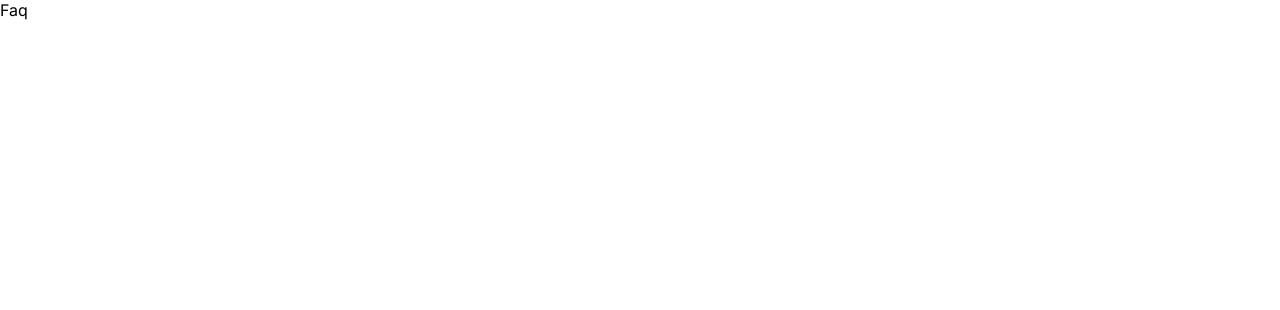
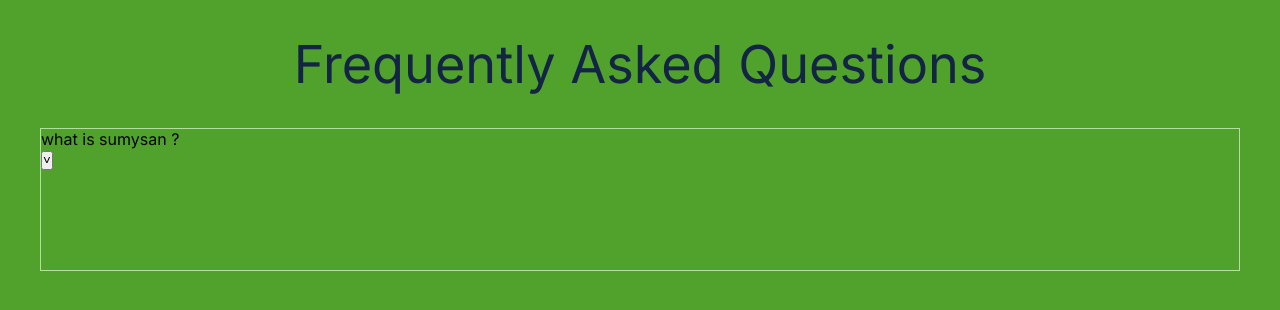
Before and after one commit to SumySan-Homex/Sumysan, a Next.js app: page /faqs in a window 1280 px wide. Shown: the top 310 px of the page. Built offline with nearby package versions, Linux system fonts and the light colour scheme.

Commit message:
:zap: Improve performance of the FAQ page. styling incoming

```diff
--- a/app/faqs/page.tsx
+++ b/app/faqs/page.tsx
@@ -1,7 +1,44 @@
-import React from "react";
+"use client";
+import React, { useState } from "react";
+import styles from "../../styles/page.module.css";
 
 const Faq = () => {
-  return <div>Faq</div>;
+  //state to manage the toggling of the dropdown
+  const [dropdownOpen, setDropdownOpen] = useState(false);
+
+  //function to manage the toggle button
+  const handleToggle = () => {
+    setDropdownOpen(!dropdownOpen);
+    // (prevDropdownOpen: any) => !prevDropdownOpen
+  };
+  return (
+    <div className={styles.faqContainer}>
+      <div className={styles.faqContents}>
+        <h3 className={styles.faqHeader}>Frequently Asked Questions</h3>
+
+        <div className={styles.faqDropdown}>
+          <p>what is sumysan ?</p>
+
+          {/* for dropdown to appear when dropdownOpen state is true */}
+          {dropdownOpen && (
+            <p>
+              Sumysan is a prop tech company into real estate aquisition and
+              <br />
+              sorts.
+            </p>
+          )}
+
+          <button
+            type="button"
+            onClick={handleToggle}
+            className={styles.faqToggleBtn}
+          >
+            {dropdownOpen ? "x" : "˅"}
+          </button>
+        </div>
+      </div>
+    </div>
+  );
 };
 
 export default Faq;
--- a/styles/page.module.css
+++ b/styles/page.module.css
@@ -578,3 +578,31 @@
     }
   }
 }
+
+.faqContainer {
+  background: #51a22d;
+  width: 100vw;
+  height: 100vh;
+  overflow-y: auto;
+
+  .faqContents {
+    display: flex;
+    flex-direction: column;
+    justify-content: center;
+    align-items: center;
+    margin: 2rem;
+
+    .faqHeader {
+      font-size: 52.19px;
+      font-weight: 400;
+      color: #132445;
+    }
+
+    .faqDropdown {
+      width: 1200px;
+      height: 143px;
+      border: 1px solid #b4dfa1;
+      margin-top: 2rem;
+    }
+  }
+}
```
